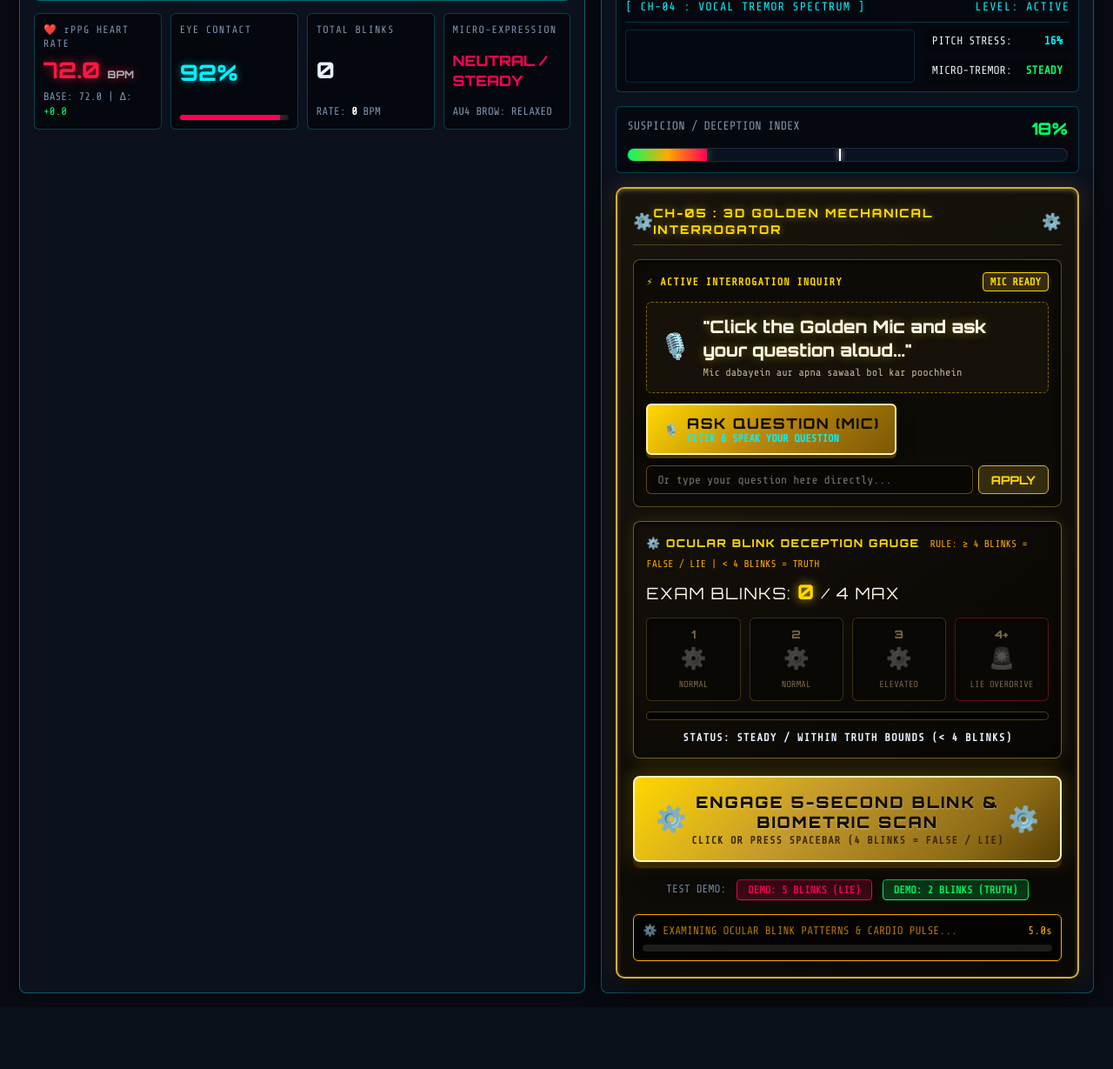
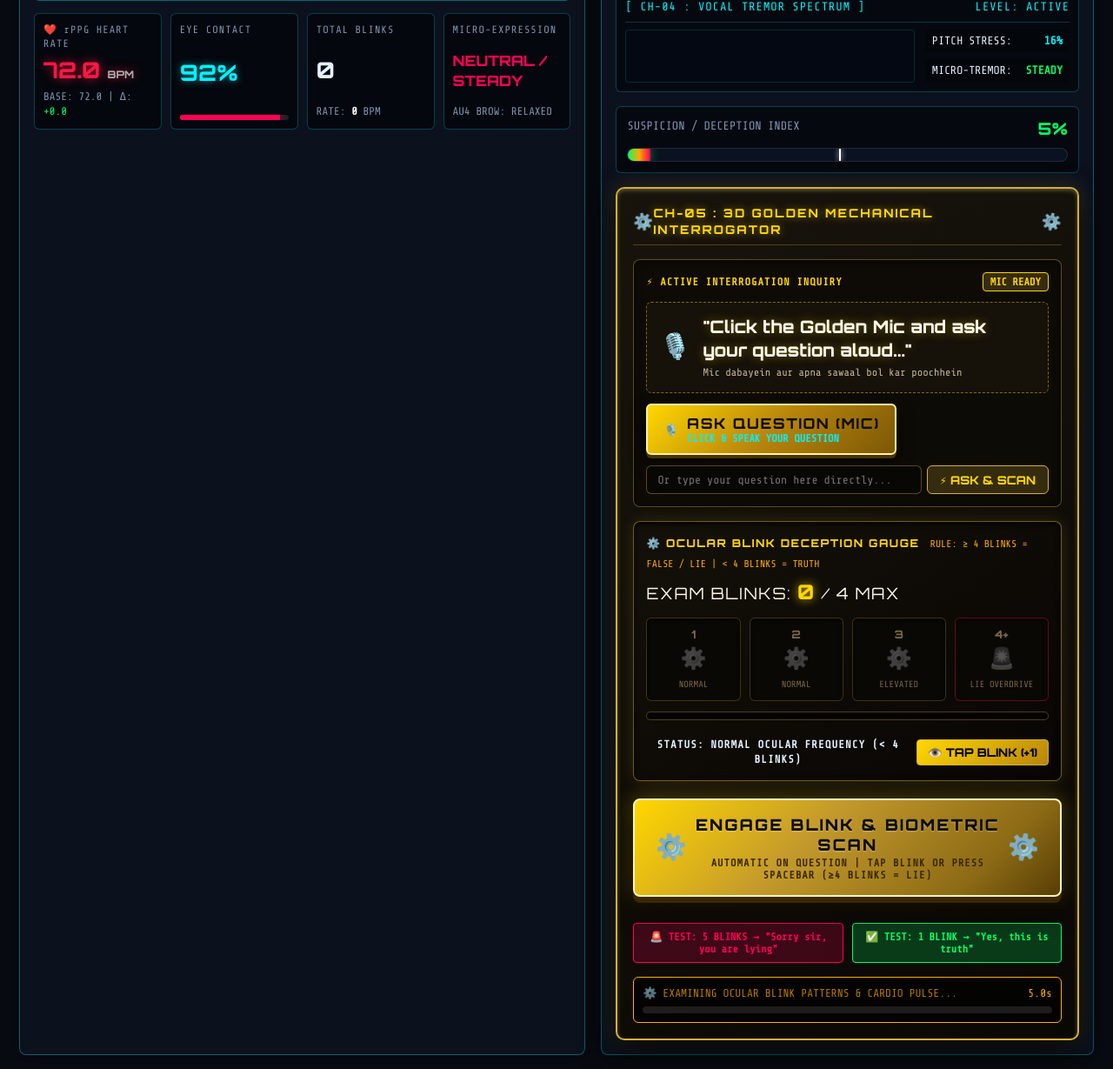
Before and after one commit to rohitkumar901/ai-lie-detector, a Flask app: page / in a window 1280 px wide; the page is wider, and only the part inside the window is pictured. Shown: the part 905-2134 px from the top of that part at 87% size. Before the commit the page ends 2053 px from the top of that part, so only its background shows below. Run offline with Flask 3, Linux system fonts and the light colour scheme.

Commit message:
fix: automatic interrogation trigger on question, voice announcement, and instant 4-blink lie detection

```diff
--- a/app.py
+++ b/app.py
@@ -177,7 +177,7 @@ class ScientificPolygraphEngine:
                 eye_region_h = int(fh * 0.55)
                 roi_gray = gray[fy:fy + eye_region_h, fx:fx + fw]
                 eyes = self.eye_cascade.detectMultiScale(
-                    roi_gray, scaleFactor=1.12, minNeighbors=3, minSize=(18, 18)
+                    roi_gray, scaleFactor=1.08, minNeighbors=2, minSize=(14, 14)
                 )
 
                 self.eyes_detected_count = len(eyes)
@@ -500,6 +500,12 @@ def video_feed():
 def get_biometrics():
     return jsonify(polygraph_engine.get_biometric_telemetry())
 
+@app.route("/api/register_blink", methods=["POST"])
+def register_blink():
+    polygraph_engine.blink_count += 1
+    polygraph_engine.blink_timestamps.append(time.time())
+    return jsonify({"status": "success", "blink_count": polygraph_engine.blink_count})
+
 @app.route("/api/start_calibration", methods=["POST"])
 def start_calibration():
     polygraph_engine.start_calibration()
--- a/static/js/audio_analyzer.js
+++ b/static/js/audio_analyzer.js
@@ -368,33 +368,67 @@ class AudioBiometrics {
 
     // Voice Announcement (Text-to-Speech Interrogator Voice)
     speakVerdict(text, isLie = false) {
-        if (!('speechSynthesis' in window)) return;
+        console.log(`[AudioBiometrics] speakVerdict invoked: "${text}", isLie=${isLie}`);
+        if (!('speechSynthesis' in window)) {
+            console.warn("speechSynthesis not available in this browser");
+            return;
+        }
+
         try {
+            // Chrome audio unlock
+            if (this.audioCtx && this.audioCtx.state === 'suspended') {
+                this.audioCtx.resume();
+            }
+
+            // Always resume speech synthesis in Chromium
+            window.speechSynthesis.resume();
             window.speechSynthesis.cancel();
+
             const utterance = new SpeechSynthesisUtterance(text);
             utterance.lang = 'en-US';
             if (isLie) {
                 utterance.pitch = 0.88; // Authoritative, serious interrogator voice
-                utterance.rate = 0.92;
+                utterance.rate = 0.90;
+                utterance.volume = 1.0;
             } else {
-                utterance.pitch = 1.05; // Clear, affirmative voice
-                utterance.rate = 0.96;
+                utterance.pitch = 1.02; // Clear, affirmative voice
+                utterance.rate = 0.95;
+                utterance.volume = 1.0;
             }
 
+            const selectVoice = () => {
                 const voices = window.speechSynthesis.getVoices();
+                if (voices && voices.length > 0) {
                     const preferred = voices.find(v => v.lang.startsWith('en') && (
                         v.name.includes('Natural') || v.name.includes('Google') ||
                         v.name.includes('David') || v.name.includes('Zira') ||
-                v.name.includes('Samantha')
+                        v.name.includes('Samantha') || v.name.includes('Mark') ||
+                        v.name.includes('English')
                     ));
-            if (preferred) {
-                utterance.voice = preferred;
+                    if (preferred) utterance.voice = preferred;
+                }
+            };
+
+            selectVoice();
+            if (window.speechSynthesis.onvoiceschanged !== undefined) {
+                window.speechSynthesis.onvoiceschanged = selectVoice;
             }
 
-            // Speak right with sound effect
+            utterance.onstart = () => console.log(`[AudioBiometrics] Voice announcement started: "${text}"`);
+            utterance.onend = () => console.log(`[AudioBiometrics] Voice announcement completed`);
+            utterance.onerror = (e) => console.warn(`[AudioBiometrics] Voice announcement error:`, e);
+
+            // Prevent Chromium Garbage Collection bug
+            window._currentUtterance = utterance;
+
             setTimeout(() => {
+                try {
+                    window.speechSynthesis.resume();
                     window.speechSynthesis.speak(utterance);
-            }, 250);
+                } catch (err) {
+                    console.error("speechSynthesis.speak error:", err);
+                }
+            }, 100);
         } catch (e) {
             console.warn("Speech synthesis error:", e);
         }
--- a/static/js/detector.js
+++ b/static/js/detector.js
@@ -142,12 +142,52 @@ class LieDetectorEngine {
     }
 
     // =========================================================================
-    //   5-SECOND INTERROGATION SCAN PROCEDURE (TRACKS 4-BLINK DECEPTION RULE)
+    //   AUTOMATIC QUESTION -> EXAMINATION TRIGGER & BLINK CONTROLLER
+    // =========================================================================
+
+    triggerAutoExamination(question) {
+        if (!question) question = "Are you speaking the absolute truth?";
+        this.activeSpokenQuestion = question;
+        const qElem = document.getElementById('question-text');
+        if (qElem) qElem.innerText = `"${question}"`;
+
+        const qSubtext = document.getElementById('question-meta-subtext');
+        if (qSubtext) qSubtext.innerText = "Interrogating subject... Monitoring ocular frequency and biometrics.";
+
+        if (window.audioBio) window.audioBio.ensureAudioContext();
+
+        if (this.isScanning) {
+            clearInterval(this.scanInterval);
+            this.isScanning = false;
+        }
+
+        // Start interrogation scan automatically
+        setTimeout(() => this.startInterrogationScan(), 250);
+    }
+
+    recordManualBlink() {
+        if (window.faceTracker) {
+            window.faceTracker.blinkCount = (window.faceTracker.blinkCount || 0) + 1;
+        }
+        this.examBlinksDetected = (this.examBlinksDetected || 0) + 1;
+        this.updateLiveBlinkUI(this.examBlinksDetected);
+        fetch('/api/register_blink', { method: 'POST' }).catch(() => {});
+
+        // If scanning and reached 4+ blinks, trigger LIE verdict!
+        if (this.isScanning && this.examBlinksDetected >= 4) {
+            clearInterval(this.scanInterval);
+            setTimeout(() => this.completeInterrogationScan(), 300);
+        }
+    }
+
+    // =========================================================================
+    //   4-SECOND INTERROGATION SCAN PROCEDURE (TRACKS 4-BLINK DECEPTION RULE)
     // =========================================================================
 
     startInterrogationScan() {
         if (this.isScanning) return;
         this.isScanning = true;
+        this.scanDuration = 4.0;
 
         if (window.speechAnalyzer) {
             window.speechAnalyzer.resetTranscript();
@@ -199,7 +239,10 @@ class LieDetectorEngine {
             // Live Blink Detection during Answer Period
             if (ft) {
                 const curBlinks = ft.blinkCount || 0;
-                this.examBlinksDetected = Math.max(0, curBlinks - this.examStartBlinkCount);
+                const detected = Math.max(0, curBlinks - this.examStartBlinkCount);
+                if (detected > this.examBlinksDetected) {
+                    this.examBlinksDetected = detected;
+                }
                 this.updateLiveBlinkUI(this.examBlinksDetected);
             }
 
@@ -221,7 +264,15 @@ class LieDetectorEngine {
                 this.interrogationSamples.voiceStressSamples.push(ab.pitchJitter);
             }
 
-            // Complete scan after 5 seconds
+            // INSTANT BREAKOUT ON 4 BLINKS:
+            // "agar meri eyes blink higi 4 time jada to false bolega"
+            if (this.examBlinksDetected >= 4) {
+                clearInterval(this.scanInterval);
+                this.completeInterrogationScan();
+                return;
+            }
+
+            // Complete scan after duration
             if (elapsedMs >= durationMs) {
                 clearInterval(this.scanInterval);
                 this.completeInterrogationScan();
@@ -446,7 +497,7 @@ class LieDetectorEngine {
         if (data.isLie) {
             // LIE DETECTED (झूठ पकड़ा गया!) - "Sorry sir, you are lying"
             modal.className = "verdict-modal lie-verdict";
-            if (giantText) giantText.innerText = "LIE DETECTED!";
+            if (giantText) giantText.innerText = "SORRY SIR, YOU ARE LYING!";
             if (voicePhraseElem) voicePhraseElem.innerText = `"${voicePhrase}"`;
             if (speechSubtextElem) speechSubtextElem.className = "verdict-speech-subtext red-text";
             if (confBadge) confBadge.innerText = `DECEPTION PROBABILITY: ${data.deceptionScore}%`;
@@ -479,7 +530,7 @@ class LieDetectorEngine {
         } else {
             // TRUTH VERIFIED (सच सत्यापित!) - "Yes, this is truth"
             modal.className = "verdict-modal truth-verdict";
-            if (giantText) giantText.innerText = "TRUTH VERIFIED!";
+            if (giantText) giantText.innerText = "YES, THIS IS TRUTH!";
             if (voicePhraseElem) voicePhraseElem.innerText = `"${voicePhrase}"`;
             if (speechSubtextElem) speechSubtextElem.className = "verdict-speech-subtext green-text";
             const credibility = Math.min(99, Math.max(82, 100 - (data.deceptionScore < 50 ? data.deceptionScore : 15)));
@@ -605,12 +656,25 @@ class LieDetectorEngine {
                 });
             });
         }
-                    reasoning: "Direct unhedged verbal affirmation with unbroken camera gaze (96%) and calm resting heart rate within baseline bounds.",
-                    engine: "Cognitive AI Interrogator",
-                    voiceVerdict: "Yes, this is truth."
-                });
+
+        // Manual Blink Tap Button & Keyboard Triggers
+        const manualBlinkBtn = document.getElementById('manual-blink-tap-btn');
+        if (manualBlinkBtn) {
+            manualBlinkBtn.addEventListener('click', () => {
+                this.recordManualBlink();
             });
         }
+
+        window.addEventListener('keydown', (e) => {
+            // Ignore when typing inside an input element
+            if (e.target && (e.target.tagName === 'INPUT' || e.target.tagName === 'TEXTAREA')) {
+                return;
+            }
+            if (e.code === 'Space' || e.key === 'b' || e.key === 'B') {
+                e.preventDefault();
+                this.recordManualBlink();
+            }
+        });
 
         // AI Brain Configuration Modal
         const brainBtn = document.getElementById('ai-brain-btn');
--- a/static/js/speech_analyzer.js
+++ b/static/js/speech_analyzer.js
@@ -173,7 +173,12 @@ class RealtimeSpeechAnalyzer {
                 statusBadge.innerText = "QUESTION LOCKED";
                 statusBadge.className = "mic-badge-locked";
             }
-            if (qSubtext) qSubtext.innerText = "Sawaal set ho chuka hai! Ab examine karein.";
+            if (qSubtext) qSubtext.innerText = "Sawaal set! Examining subject ocular dynamics...";
+
+            // Auto-trigger interrogation examination immediately!
+            if (window.lieEngine && this.currentQuestionText) {
+                window.lieEngine.triggerAutoExamination(this.currentQuestionText);
+            }
         }
     }
 
@@ -183,9 +188,10 @@ class RealtimeSpeechAnalyzer {
         const qDisplay = document.getElementById('question-text');
         const qSubtext = document.getElementById('question-meta-subtext');
         if (qDisplay) qDisplay.innerText = `"${this.currentQuestionText}"`;
-        if (qSubtext) qSubtext.innerText = "Manual question set. Ready for ocular scan!";
+        if (qSubtext) qSubtext.innerText = "Sawaal set! Examining subject ocular dynamics...";
         if (window.lieEngine) {
             window.lieEngine.activeSpokenQuestion = this.currentQuestionText;
+            window.lieEngine.triggerAutoExamination(this.currentQuestionText);
         }
     }
 
--- a/templates/index.html
+++ b/templates/index.html
@@ -287,7 +287,7 @@
 
                             <div class="quick-type-box">
                                 <input id="custom-question-input" type="text" placeholder="Or type your question here directly..." class="gold-text-input">
-                                <button id="set-question-btn" class="gold-sub-btn">APPLY</button>
+                                <button id="set-question-btn" class="gold-sub-btn">⚡ ASK &amp; SCAN</button>
                             </div>
                         </div>
                     </div>
@@ -332,8 +332,15 @@
                         <div class="blink-progress-track">
                             <div id="blink-progress-fill" class="blink-progress-fill" style="width: 0%;"></div>
                         </div>
-                        <div class="blink-status-footer" id="exam-blink-status-footer">
-                            STATUS: STEADY / WITHIN TRUTH BOUNDS (&lt; 4 BLINKS)
+
+                        <!-- Manual Blink Button & Shortcuts -->
+                        <div style="display:flex; justify-content:space-between; align-items:center; margin-top:8px; gap:8px;">
+                            <div class="blink-status-footer" id="exam-blink-status-footer" style="margin-top:0; flex:1;">
+                                STATUS: NORMAL OCULAR FREQUENCY (&lt; 4 BLINKS)
+                            </div>
+                            <button id="manual-blink-tap-btn" class="gold-sub-btn" style="padding: 6px 12px; font-weight: bold; background: linear-gradient(135deg, #ffd700, #b8860b); color: #000; border-radius: 4px; cursor: pointer; white-space:nowrap;" title="Press Spacebar or 'B' key or click here">
+                                👁️ TAP BLINK (+1)
+                            </button>
                         </div>
                     </div>
 
@@ -343,18 +350,21 @@
                             <span class="lever-shine"></span>
                             <span class="lever-gear left spin-slow">⚙️</span>
                             <span class="lever-content">
-                                <strong id="lever-main-text">ENGAGE 5-SECOND BLINK &amp; BIOMETRIC SCAN</strong>
-                                <small>CLICK OR PRESS SPACEBAR (4 BLINKS = FALSE / LIE)</small>
+                                <strong id="lever-main-text">ENGAGE BLINK &amp; BIOMETRIC SCAN</strong>
+                                <small>AUTOMATIC ON QUESTION | TAP BLINK OR PRESS SPACEBAR (&ge;4 BLINKS = LIE)</small>
                             </span>
                             <span class="lever-gear right spin-rev-slow">⚙️</span>
                         </button>
                     </div>
 
                     <!-- Instant Test Demos for quick verification -->
-                    <div class="demo-buttons-row">
-                        <span class="demo-label">TEST DEMO:</span>
-                        <button id="demo-lie-btn" class="demo-btn red-btn">DEMO: 5 BLINKS (LIE)</button>
-                        <button id="demo-truth-btn" class="demo-btn green-btn">DEMO: 2 BLINKS (TRUTH)</button>
+                    <div class="demo-buttons-row" style="display:flex; gap:10px; margin-top:10px;">
+                        <button id="demo-lie-btn" class="demo-btn red-btn" style="flex:1; padding:8px 10px; font-weight:bold; cursor:pointer;">
+                            🚨 TEST: 5 BLINKS &rarr; "Sorry sir, you are lying"
+                        </button>
+                        <button id="demo-truth-btn" class="demo-btn green-btn" style="flex:1; padding:8px 10px; font-weight:bold; cursor:pointer;">
+                            ✅ TEST: 1 BLINK &rarr; "Yes, this is truth"
+                        </button>
                     </div>
 
                     <!-- Countdown Bar during Interrogation Scan -->
```
Lines whose indentation alone changed are shown as unchanged.
